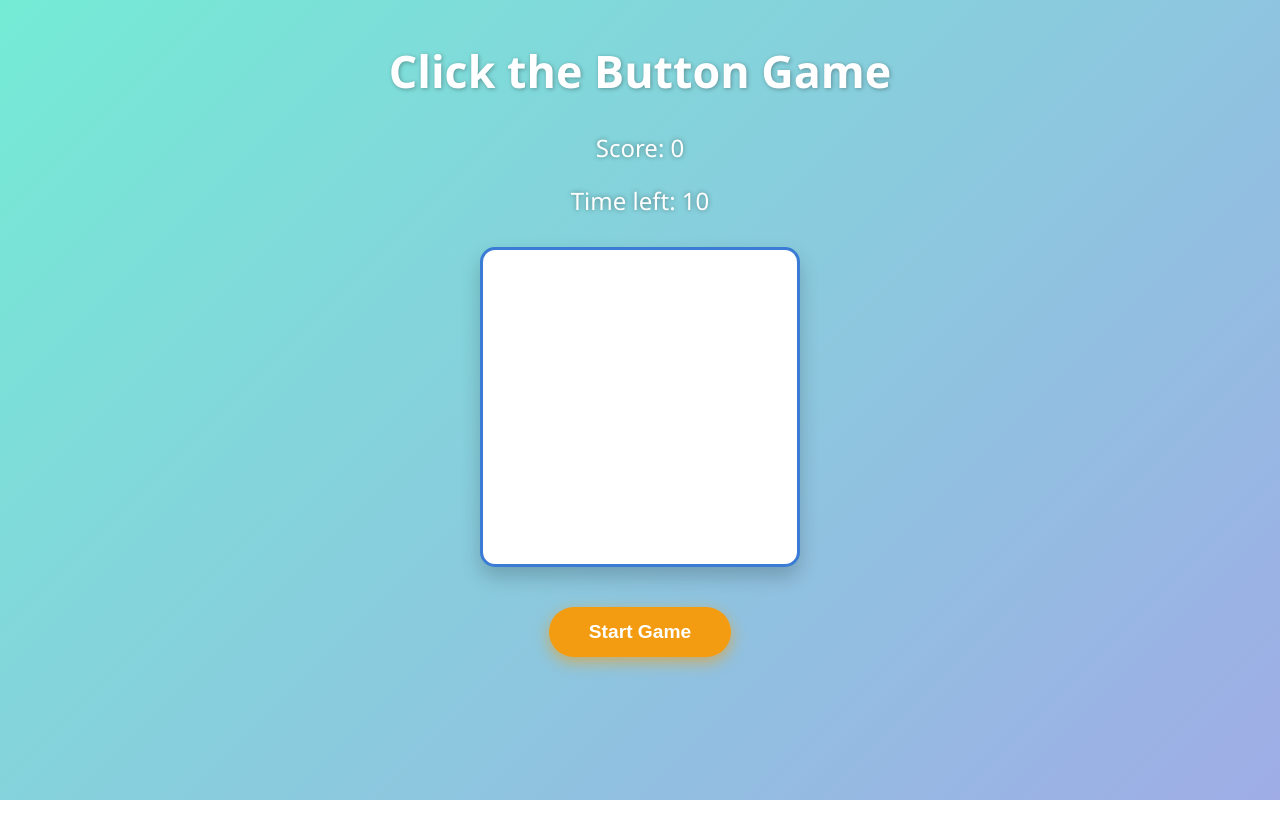
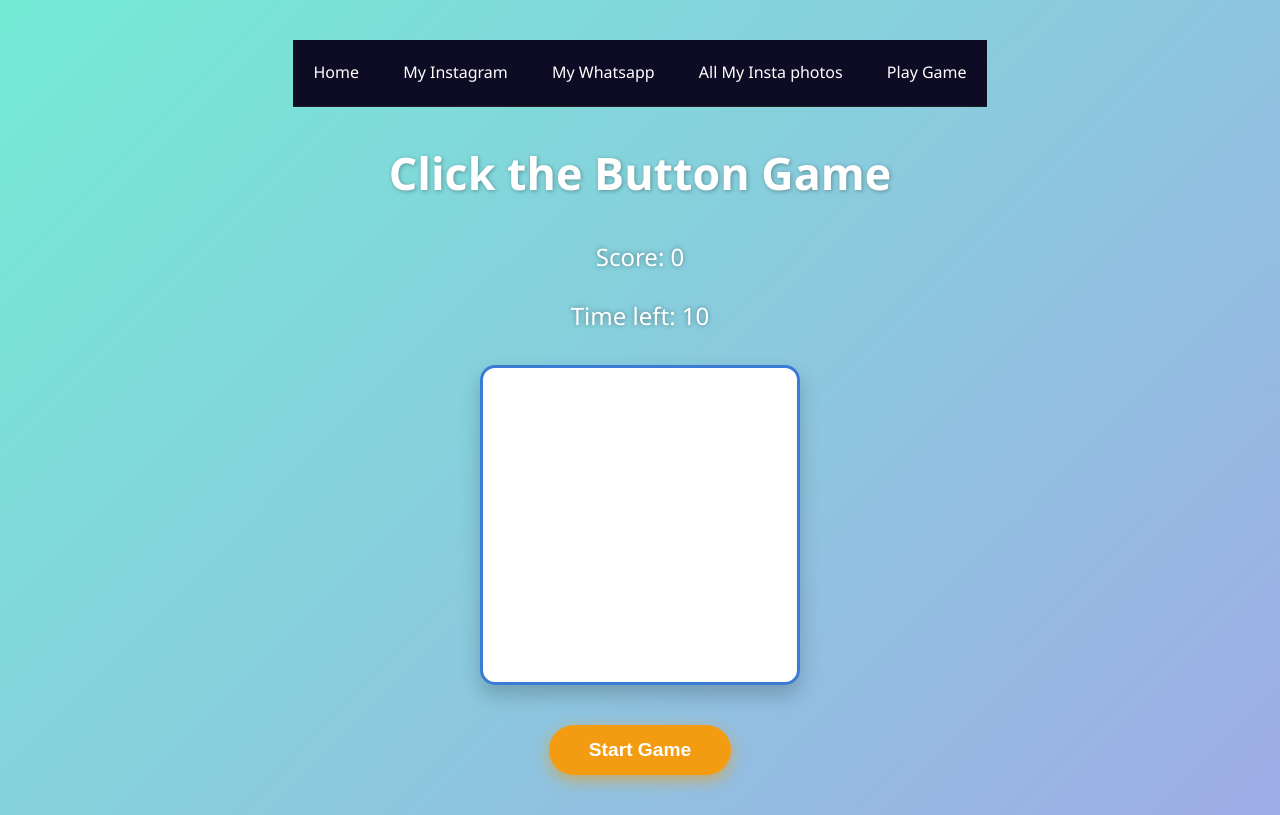
Before and after one commit to newplayer07/drdo, a plain HTML site: page Playgame.html in a window 1280 px wide. Drawn offline with Linux system fonts and the light colour scheme.

Commit message:
Update Playgame.html

```diff
--- a/Playgame.html
+++ b/Playgame.html
@@ -4,7 +4,7 @@
 <meta charset="UTF-8" />
 <meta name="viewport" content="width=device-width, initial-scale=1" />
 <title>Click the Button Game</title>
-<style>
+<link rel="stylesheet" href="style.css"> <style>
   /* Reset some default styles */
   * {
     box-sizing: border-box;
@@ -24,6 +24,12 @@
     color: #222;
     user-select: none;
   }
+  /* Overrides for this specific page's background and text color to match the game's gradient */
+  body:not(.main-page) { /* This ensures your general body styles from style.css don't conflict, if you have other body styles there. If not, just remove body from style.css for this page */
+      background-color: transparent; /* This page defines its own gradient */
+      color: #222; /* Adjust text color for better contrast on this page's background */
+  }
+
 
   h1 {
     font-weight: 700;
@@ -103,6 +109,16 @@
 </head>
 <body>
 
+<header>
+    <nav>
+       <a href="index.html">Home</a>
+        <a href="https://www.instagram.com/gourav_dhanda_?utm_source=ig_web_button_share_sheet&igsh=ZDNlZDc0MzIxNw==" target="_blank">My Instagram</a>
+        <a href="https://www.whatsapp.com" target="_blank">My Whatsapp</a>
+        <a href="all%20my%20insta%20photos.html">All My Insta photos</a>
+        <a href="Playgame.html">Play Game</a>
+    </nav>
+</header>
+
 <h1>Click the Button Game</h1>
 <div id="score">Score: 0</div>
 <div id="time">Time left: 10</div>
```
